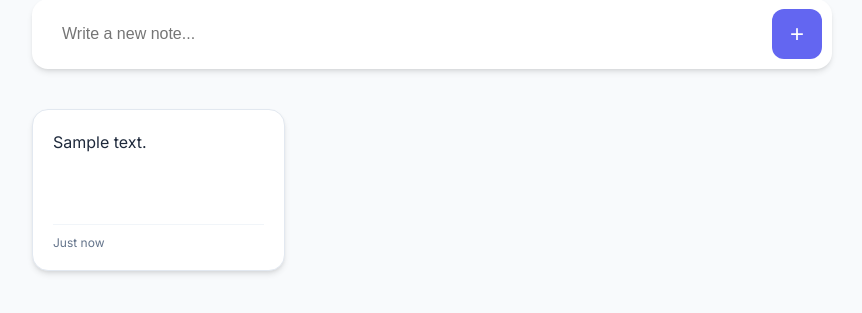
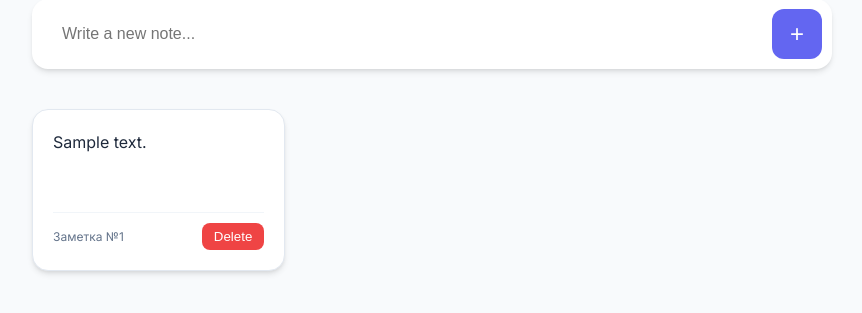
Before and after one commit to noxtra357/Online-notes, a Flask app: page / in a window 1280 px wide. Shown: the part 175-488 px from the top of the page, without its empty margins (208-1070 px from the left). Run offline with Flask 3, Linux system fonts and the light colour scheme; tables that the repository leaves empty hold one stand-in row (values such as "Sample post").

Commit message:
My Notes

```diff
--- a/app.py
+++ b/app.py
@@ -1,29 +1,42 @@
-from flask import Flask, render_template, request, redirect
+from flask import Flask, render_template, request, redirect, url_for
 from flask_sqlalchemy import SQLAlchemy
 
 app = Flask(__name__)
+
 app.config['SQLALCHEMY_DATABASE_URI'] = 'sqlite:///database.db'
+app.config['SQLALCHEMY_TRACK_MODIFICATIONS'] = False
 db = SQLAlchemy(app)
 
-# Create a Note model (the structure of your database)
+
 class Note(db.Model):
     id = db.Column(db.Integer, primary_key=True)
     content = db.Column(db.String(200), nullable=False)
 
+
 @app.route('/')
 def index():
-    notes = Note.query.all() # Fetch all notes
+    notes = Note.query.all()
     return render_template('index.html', notes=notes)
+
 
 @app.route('/add', methods=['POST'])
 def add_note():
     content = request.form.get('content')
-    new_note = Note(content=content)
-    db.session.add(new_note)
+    if content:
+        new_note = Note(content=content)
+        db.session.add(new_note)
+        db.session.commit()
+    return redirect(url_for('index'))
+
+
+@app.route('/delete/<int:id>')
+def delete(id):
+    note = Note.query.get_or_404(id)
+    db.session.delete(note)
     db.session.commit()
-    return redirect('/')
+    return redirect(url_for('index'))
 
 if __name__ == "__main__":
     with app.app_context():
-        db.create_all() # Creates the database file
+        db.create_all()
     app.run(debug=True)
--- a/static/style.css
+++ b/static/style.css
@@ -94,7 +94,6 @@ header p {
     flex-direction: column;
     justify-content: space-between;
     min-height: 120px;
-    transition: hover 0.3s;
 }
 
 .note-card:hover {
@@ -113,6 +112,24 @@ header p {
     color: var(--text-muted);
     border-top: 1px solid #f1f5f9;
     padding-top: 10px;
+
+    display: flex;
+    justify-content: space-between;
+    align-items: center;
+}
+
+.delete-btn {
+    background: #ef4444;
+    color: white;
+    border: none;
+    padding: 6px 12px;
+    border-radius: 8px;
+    cursor: pointer;
+    transition: 0.2s;
+}
+
+.delete-btn:hover {
+    background: #dc2626;
 }
 
 .empty-state {
--- a/templates/index.html
+++ b/templates/index.html
@@ -30,7 +30,10 @@
                     <div class="note-card">
                         <div class="note-content">{{ note.content }}</div>
                         <div class="note-footer">
-                            <span class="date">Just now</span>
+                            <span class="date">Заметка №{{ note.id }}</span>
+                            <a href="{{ url_for('delete', id=note.id) }}" class="delete-link">
+                                <button type="button" class="delete-btn">Delete</button>
+                            </a>
                         </div>
                     </div>
                     {% endfor %}
```
Also changed, not shown: instance/database.db.
